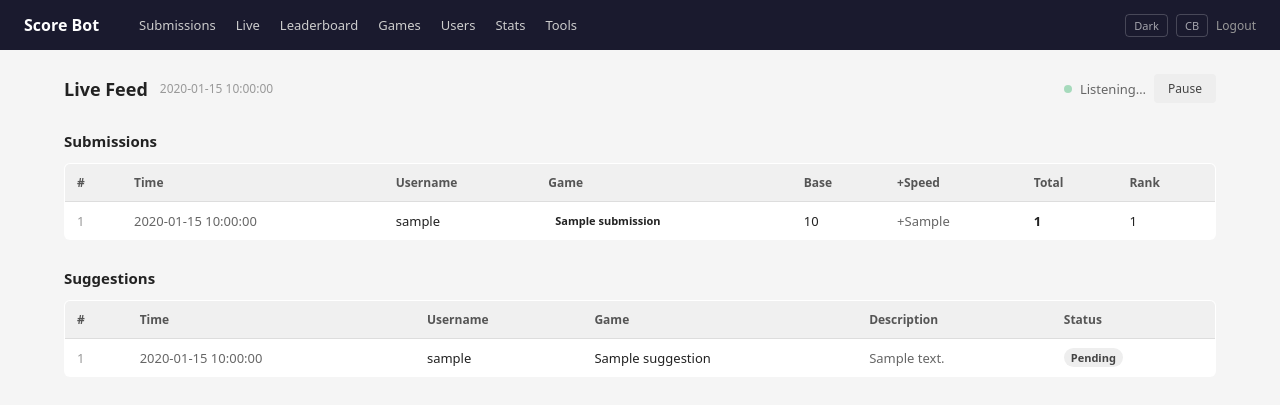
After one commit to gram-os/score-bot, a FastAPI app: template web/templates/live.html in a window 1280 px wide. The commit adds this page. Shown: the top 405 px of the page. Run offline with FastAPI, Linux system fonts and the light colour scheme; the template is opened without the code that fills it: most values are stand-ins (such as "Sample title", 1, 10 or a date in 2020).

Commit message:
Add users table, live admin feed, and 4-hour suggestion polls (#9)
## Summary
- **Users table** — adds a `users` table that tracks the current display
name per Discord user ID; fixes a leaderboard bug where name changes
caused users to appear as duplicate entries. `Submission.username` is
kept as a historical snapshot.
- **Live admin feed** — new `/admin/live` page that polls every 3s and
shows today's submissions and suggestions as they come in, with a flash
animation for new rows and a Pause/Resume toggle.
- **4-hour suggestion polls** — changed `daily_suggestion_poll` from a
fixed daily time to every 4 hours; poll duration reduced from 23h → 4h
to match.

## Test plan
- [ ] Leaderboard shows correct name after a user changes their Discord
display name
- [ ] `/admin/live` loads with today's submissions and suggestions on
initial page load
- [ ] New submissions appear in the live feed within ~3s without a page
refresh
- [ ] New suggestions appear in the live feed within ~3s without a page
refresh
- [ ] Pause button stops polling; Resume restarts it
- [ ] Migration runs cleanly on a fresh DB and backfills existing users
from submissions
- [ ] Suggestion poll fires every 4 hours and closes after 4 hours

🤖 Generated with [Claude Code](https://claude.com/claude-code)

Co-authored-by: gramos0211 <45494272+gramos0211@users.noreply.github.com>
Co-authored-by: Claude Sonnet 4.6 <noreply@anthropic.com>

```diff
--- a/web/templates/base.html
+++ b/web/templates/base.html
@@ -235,6 +235,7 @@
     <h1>Score Bot</h1>
     <nav>
       <a href="/admin/submissions" {% if active == 'submissions' %}class="active"{% endif %}>Submissions</a>
+      <a href="/admin/live" {% if active == 'live' %}class="active"{% endif %}>Live</a>
       <a href="/admin/leaderboard" {% if active == 'leaderboard' %}class="active"{% endif %}>Leaderboard</a>
       <a href="/admin/games" {% if active == 'games' %}class="active"{% endif %}>Games</a>
       <a href="/admin/users" {% if active == 'users' %}class="active"{% endif %}>Users</a>
--- /dev/null
+++ b/web/templates/live.html
@@ -0,0 +1,198 @@
+{% extends "base.html" %}
+{% block title %}Live — Score Bot Admin{% endblock %}
+{% block content %}
+<style>
+  .live-header { display: flex; align-items: center; justify-content: space-between; margin-bottom: 16px; }
+  .live-status { display: flex; align-items: center; gap: 8px; font-size: 13px; color: var(--text-muted); }
+  .pulse { width: 8px; height: 8px; border-radius: 50%; background: var(--c-success); animation: pulse 2s infinite; flex-shrink: 0; }
+  .pulse.paused { background: var(--c-disabled); animation: none; }
+  @keyframes pulse { 0%, 100% { opacity: 1; } 50% { opacity: .3; } }
+  .new-row { animation: flash-in .6s ease-out; }
+  @keyframes flash-in {
+    0%   { background: color-mix(in srgb, var(--c-success) 20%, transparent); }
+    100% { background: transparent; }
+  }
+  .date-label { font-size: 12px; color: var(--text-subtle); font-weight: 500; }
+  .pause-btn { font-size: 12px; }
+  .section-title { font-size: 15px; font-weight: 600; margin: 28px 0 12px; }
+  .badge-polled { background: var(--c-warning-bg); color: var(--c-warning-text); border: 1px solid var(--c-warning-border); }
+  .badge-pending { background: var(--c-secondary-bg); color: var(--c-secondary-text); }
+</style>
+
+<div class="live-header">
+  <div style="display:flex; align-items:center; gap:12px;">
+    <h2 style="margin-bottom:0;">Live Feed</h2>
+    <span class="date-label">{{ today }}</span>
+  </div>
+  <div class="live-status">
+    <div class="pulse" id="pulse"></div>
+    <span id="status-text">Listening…</span>
+    <button class="btn btn-secondary pause-btn" id="pauseBtn">Pause</button>
+  </div>
+</div>
+
+<!-- Submissions -->
+<div class="section-title">Submissions</div>
+{% if submissions %}
+<table id="sub-table">
+{% else %}
+<div class="empty" id="sub-empty">No submissions yet today.</div>
+<table id="sub-table" style="display:none;">
+{% endif %}
+  <thead>
+    <tr>
+      <th>#</th><th>Time</th><th>Username</th><th>Game</th>
+      <th>Base</th><th>+Speed</th><th>Total</th><th>Rank</th>
+    </tr>
+  </thead>
+  <tbody id="sub-body">
+    {% for s in submissions %}
+    <tr data-id="{{ s.id }}">
+      <td class="text-subtle">{{ s.id }}</td>
+      <td class="text-muted">{{ s.submitted_at }}</td>
+      <td>{{ s.username }}</td>
+      <td><span class="badge badge-{{ s.game_id }}">{{ s.game_name }}</span></td>
+      <td>{{ s.base_score }}</td>
+      <td class="text-muted">+{{ s.speed_bonus }}</td>
+      <td><strong>{{ s.total_score }}</strong></td>
+      <td>{{ s.submission_rank }}</td>
+    </tr>
+    {% endfor %}
+  </tbody>
+</table>
+
+<!-- Suggestions -->
+<div class="section-title">Suggestions</div>
+{% if suggestions %}
+<table id="sug-table">
+{% else %}
+<div class="empty" id="sug-empty">No suggestions yet today.</div>
+<table id="sug-table" style="display:none;">
+{% endif %}
+  <thead>
+    <tr>
+      <th>#</th><th>Time</th><th>Username</th><th>Game</th><th>Description</th><th>Status</th>
+    </tr>
+  </thead>
+  <tbody id="sug-body">
+    {% for s in suggestions %}
+    <tr data-id="{{ s.id }}">
+      <td class="text-subtle">{{ s.id }}</td>
+      <td class="text-muted">{{ s.suggested_at }}</td>
+      <td>{{ s.username }}</td>
+      <td>{{ s.game_name }}</td>
+      <td class="text-muted">{{ s.description }}</td>
+      <td><span class="badge {% if s.polled %}badge-polled{% else %}badge-pending{% endif %}">
+        {% if s.polled %}Polled{% else %}Pending{% endif %}
+      </span></td>
+    </tr>
+    {% endfor %}
+  </tbody>
+</table>
+
+<script>
+(function () {
+  var lastSubId = {{ last_sub_id }};
+  var lastSugId = {{ last_sug_id }};
+  var paused = false;
+  var pulse = document.getElementById('pulse');
+  var statusText = document.getElementById('status-text');
+  var pauseBtn = document.getElementById('pauseBtn');
+
+  pauseBtn.addEventListener('click', function () {
+    paused = !paused;
+    pauseBtn.textContent = paused ? 'Resume' : 'Pause';
+    pulse.classList.toggle('paused', paused);
+    statusText.textContent = paused ? 'Paused' : 'Listening…';
+  });
+
+  function esc(s) {
+    return String(s).replace(/&/g,'&amp;').replace(/</g,'&lt;').replace(/>/g,'&gt;');
+  }
+
+  function buildSubRow(s) {
+    var tr = document.createElement('tr');
+    tr.dataset.id = s.id;
+    tr.className = 'new-row';
+    tr.innerHTML =
+      '<td class="text-subtle">' + s.id + '</td>' +
+      '<td class="text-muted">' + esc(s.submitted_at) + '</td>' +
+      '<td>' + esc(s.username) + '</td>' +
+      '<td><span class="badge badge-' + esc(s.game_id) + '">' + esc(s.game_name) + '</span></td>' +
+      '<td>' + s.base_score + '</td>' +
+      '<td class="text-muted">+' + s.speed_bonus + '</td>' +
+      '<td><strong>' + s.total_score + '</strong></td>' +
+      '<td>' + s.submission_rank + '</td>';
+    return tr;
+  }
+
+  function buildSugRow(s) {
+    var tr = document.createElement('tr');
+    tr.dataset.id = s.id;
+    tr.className = 'new-row';
+    var badgeCls = s.polled ? 'badge-polled' : 'badge-pending';
+    var badgeLabel = s.polled ? 'Polled' : 'Pending';
+    tr.innerHTML =
+      '<td class="text-subtle">' + s.id + '</td>' +
+      '<td class="text-muted">' + esc(s.suggested_at) + '</td>' +
+      '<td>' + esc(s.username) + '</td>' +
+      '<td>' + esc(s.game_name) + '</td>' +
+      '<td class="text-muted">' + esc(s.description) + '</td>' +
+      '<td><span class="badge ' + badgeCls + '">' + badgeLabel + '</span></td>';
+    return tr;
+  }
+
+  function prepend(tbody, tableEl, emptyEl, row) {
+    if (emptyEl) emptyEl.style.display = 'none';
+    if (tableEl) tableEl.style.display = '';
+    tbody.insertBefore(row, tbody.firstChild);
+  }
+
+  function pollSubs() {
+    fetch('/admin/live/feed?after=' + lastSubId)
+      .then(function (r) { return r.json(); })
+      .then(function (rows) {
+        var tbody = document.getElementById('sub-body');
+        var table = document.getElementById('sub-table');
+        var empty = document.getElementById('sub-empty');
+        rows.forEach(function (s) {
+          if (s.id > lastSubId) lastSubId = s.id;
+          prepend(tbody, table, empty, buildSubRow(s));
+        });
+        return rows.length;
+      });
+  }
+
+  function pollSugs() {
+    fetch('/admin/live/suggestions?after=' + lastSugId)
+      .then(function (r) { return r.json(); })
+      .then(function (rows) {
+        var tbody = document.getElementById('sug-body');
+        var table = document.getElementById('sug-table');
+        var empty = document.getElementById('sug-empty');
+        rows.forEach(function (s) {
+          if (s.id > lastSugId) lastSugId = s.id;
+          prepend(tbody, table, empty, buildSugRow(s));
+        });
+        return rows.length;
+      });
+  }
+
+  function poll() {
+    if (paused) return;
+    Promise.all([pollSubs(), pollSugs()])
+      .then(function (counts) {
+        var total = (counts[0] || 0) + (counts[1] || 0);
+        if (total > 0) {
+          statusText.textContent = total + ' new · ' + new Date().toLocaleTimeString();
+        }
+      })
+      .catch(function () {
+        statusText.textContent = 'Connection error — retrying…';
+      });
+  }
+
+  setInterval(poll, 3000);
+})();
+</script>
+{% endblock %}
```
Also changed, not shown: alembic/versions/c4d5e6f7a8b9_add_users_table.py (added, +38 -0 lines), bot/database.py (+37 -8 lines), bot/main.py (+3 -5 lines), tests/integration/test_database.py (+2 -0 lines), web/auth.py (+118 -0 lines).
